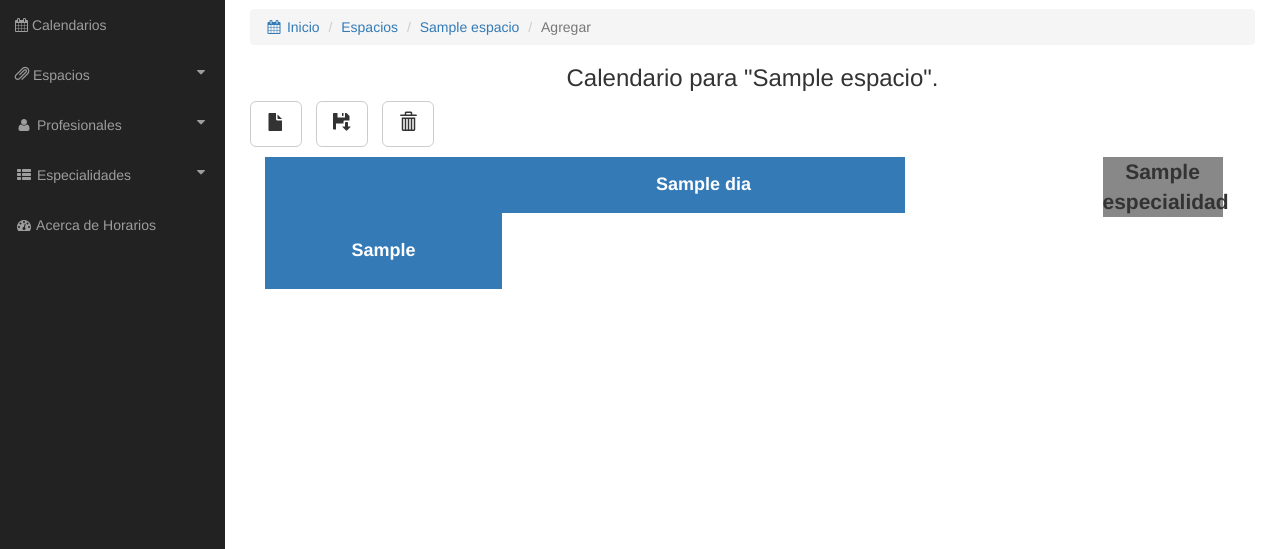
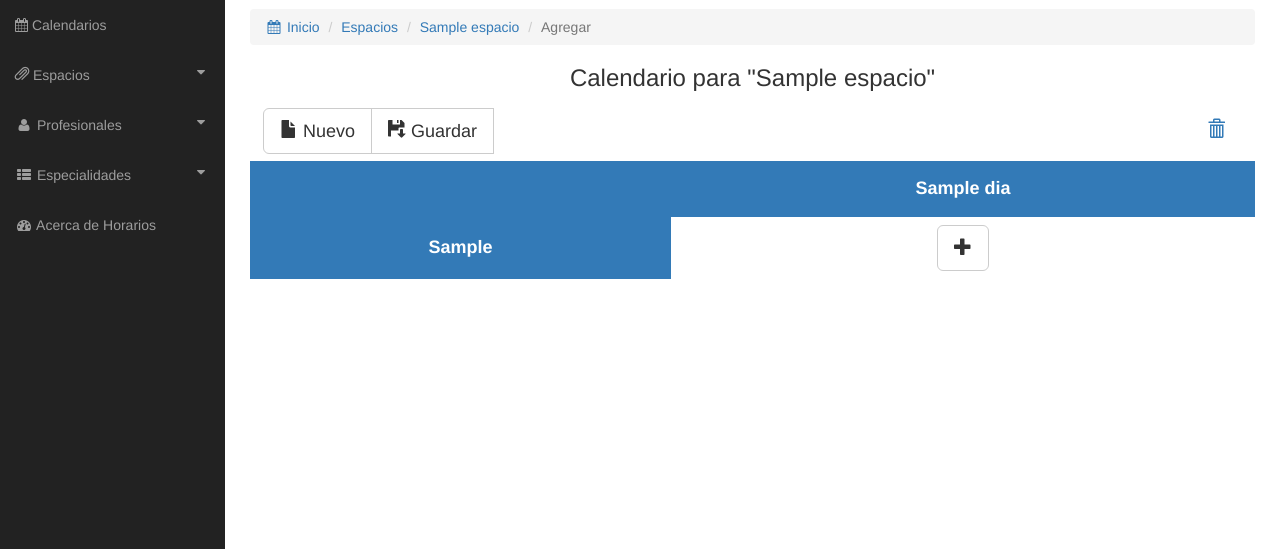
Before and after one commit to yo-alan/horarios, a Django app: template calendario/templates/calendario/add.html in a window 1280 px wide. Shown: the part 51-600 px from the top of the page. Run offline with Django 3.2, Linux system fonts and the light colour scheme; the template is opened without the code that fills it: most values are stand-ins (such as "Sample title", 1, 10 or a date in 2020); some libraries are stand-ins or nearby versions.

Commit message:
Solucioné muchos errores de las vista.

```diff
--- a/calendario/templates/calendario/add.html
+++ b/calendario/templates/calendario/add.html
@@ -4,10 +4,6 @@
 
 {% block head %}
     <script>
-        $(function () {
-            $('[data-toggle="popover"]').popover();
-        });
-
         function allowDrop(ev) {
             ev.preventDefault();
         }
@@ -19,40 +15,6 @@
         function drop(ev) {
 
             ev.preventDefault();
-
-            var coordinadorId = ev.dataTransfer.getData("text");
-            var coordinador = document.getElementById(coordinadorId);
-
-            if(coordinador == null)
-                return;
-
-            if(ev.target.nodeName == 'STRONG' && coordinador.parentNode.nodeName != 'LI'){
-
-                var coordinadorDestino = ev.target.parentNode;
-                var divDestino = coordinadorDestino.parentNode;
-                var divOrigen = coordinador.parentNode;
-
-                divDestino.appendChild(coordinador);
-                divOrigen.appendChild(coordinadorDestino);
-
-            }
-            else if(ev.target.children.length == 0){
-
-                if(ev.target.nodeName == 'STRONG')
-                    return;
-
-                if(coordinador.parentNode.nodeName != 'DIV')
-                    coordinador = coordinador.cloneNode(true);
-
-                //PARA ASIGNAR UN ID HAY QUE COMPROBAR SU UBICACION.
-                coordinador.setAttribute('id', parseInt(ev.target.getAttribute("horario"))*{{ espacio.dias_habiles|length }}+parseInt(ev.target.getAttribute("dia")));
-                coordinador.setAttribute('desde', ev.target.getAttribute('desde'));
-                coordinador.setAttribute('dia', ev.target.getAttribute('dia'));
-
-                ev.target.appendChild(coordinador);
-
-                ev.target.parentNode.style.backgroundColor = coordinador.style.backgroundColor;
-            }
 
         }
 
@@ -99,23 +61,16 @@
             });
         }
 
-        function eliminar(ev){
-            var coordinadorId = ev.dataTransfer.getData("text");
-            var coordinador = document.getElementById(coordinadorId);
-
-            if(coordinador == null)
-                return;
-
-            var nodePadre = coordinador.parentNode;
-
-            if(nodePadre.nodeName == 'DIV'){
-                nodePadre.removeChild(coordinador);
-                nodePadre.parentNode.style.backgroundColor = "white";
-            }
+        function nuevo(){
+            location.reload();
         }
 
-        function nuevo(){
-            location.reload();
+        function seleccionar(){
+
+            var modal = $("#seleccionarEspecialidad");
+
+            modal.modal("show");
+
         }
     </script>
 {% endblock %}
@@ -127,7 +82,7 @@
         <li class="active">Agregar</li>
     </ol>
     <h3 class="text-center">
-        Calendario para "{{ espacio }}".
+        Calendario para "{{ espacio }}"
     </h3>
     <div class="modal fade" id="myModal" tabindex="-1" role="dialog" aria-labelledby="myModalLabel">
         <div class="modal-dialog" role="document">
@@ -148,24 +103,31 @@
             </div>
         </div>
     </div>
-    <ul class="list-inline">
-        <li>
-            <button class="btn btn-lg btn-default" onclick="nuevo()" title="Nuevo calendario...">
-                <i class="glyphicon glyphicon-file"></i>
-            </button>
-        </li>
-        <li>
-            <button class="btn btn-lg btn-default" onclick="guardar()" title="Guardar calendario...">
-                <i class="glyphicon glyphicon-floppy-save"></i>
-            </button>
-        </li>
-        <li>
-            <a id="trash" class="btn btn-lg btn-default" ondrop="eliminar(event)" ondragover="allowDrop(event)" data-toggle="popover" data-trigger="focus" title="Dismissible popover" data-content="iiiiiiiiiiiiiiiiiiiiih">
-                <i class="glyphicon glyphicon-trash"></i>
-            </a>
-        </li>
-    </ul>
-    <div class="col-xs-8">
+    <div class="modal fade" id="seleccionarEspecialidad" tabindex="-1" role="dialog" aria-labelledby="myModalLabel">
+        <div class="modal-dialog" role="document">
+            <div class="modal-content">
+                <div data-toggle="buttons">
+                    {% for coordinador in espacio.coordinadores %}
+                        <label class="btn btn-lg col-xs-6" style="background-color: {{ coordinador.especialidad.color }}">
+                            <input type="checkbox" autocomplete="off"> {{ coordinador.especialidad }}
+                        </label>
+                    {% endfor %}
+                </div>
+            </div>
+        </div>
+    </div>
+    <div class="btn btn-group btn-block">
+        <button class="btn btn-lg btn-default" onclick="nuevo()" title="Nuevo calendario">
+            <i class="glyphicon glyphicon-file"></i> Nuevo
+        </button>
+        <button class="btn btn-lg btn-default" onclick="guardar()" title="Guardar calendario">
+            <i class="glyphicon glyphicon-floppy-save"></i> Guardar
+        </button>
+        <a id="trash" class="btn btn-lg pull-right" ondrop="eliminar(event)" ondragover="allowDrop(event)">
+            <i class="glyphicon glyphicon-trash"></i>
+        </a>
+    </div>
+    <div>
         <table class="table calendario">
             <thead>
                 <tr class="bg-primary">
@@ -188,9 +150,9 @@
                         </td>
                         {% for dia in espacio.dias_habiles %}
                             <td class="text-center">
-                                <div id="{{ hora.hora_desde }}{{ dia.dia }}" dia="{{ dia.dia }}" desde="{{ hora.hora_desde }}" horario="{{ forloop.parentloop.counter0 }}" ondrop="drop(event)" ondragover="allowDrop(event)" class="horario-container">
-
-                                </div>
+                                <button onclick="seleccionar()" class="btn btn-lg btn-default">
+                                    <i class="glyphicon glyphicon-plus"></i>
+                                </button>
                             </td>
                         {% endfor %}
                     </tr>
@@ -198,15 +160,4 @@
             </tbody>
         </table>
     </div>
-    <div class="col-xs-2 pull-right">
-        <ul class="list-unstyled">
-            {% for coordinador in espacio.coordinadores %}
-                <li>
-                    <p id="{{ coordinador.especialidad|cut:" " }}" name="{{ coordinador.id }}" draggable="true" ondragstart="drag(event)" class="lead especialidad text-center" style="background-color: {{ coordinador.especialidad.color }}">
-                        <strong>{{ coordinador.especialidad }}</strong>
-                    </p>
-                </li>
-            {% endfor %}
-        </ul>
-    </div>
 {% endblock %}
--- a/calendario/templates/calendario/espacio/all.html
+++ b/calendario/templates/calendario/espacio/all.html
@@ -74,7 +74,7 @@
                         <td>
                             <div class="btn btn-group btn-block">
                                 <a class="btn btn-default" title="Detalles" href="{% url 'calendario:espacio_detail' espacio.id %}"><i class="glyphicon glyphicon-eye-open"></i></a>
-                                <a class="btn btn-default" title="Estructura" href="{% url 'calendario:espacio_add_horarios' espacio.id %}"><i class="glyphicon glyphicon-time"></i></a>
+                                <a class="btn btn-default" title="Días y horas" href="{% url 'calendario:espacio_add_horarios' espacio.id %}"><i class="glyphicon glyphicon-time"></i></a>
                                 <a class="btn btn-default" title="Especialidades" href="{% url 'calendario:espacio_add_especialidades' espacio.id %}"><i class="glyphicon glyphicon-th-list"></i></a>
                                 <a class="btn btn-default" title="Profesionales" href="{% url 'calendario:espacio_add_profesionales' espacio.id %}"><i class="glyphicon glyphicon-user"></i></a>
                                 {% if espacio.poblacion %}
--- a/calendario/templates/calendario/espacio/detail.html
+++ b/calendario/templates/calendario/espacio/detail.html
@@ -325,7 +325,7 @@
                 </div>
                 <div class="col-xs-12 col-sm-12 col-md-7 col-lg-7">
                 {% if calendario %}
-                    <div class="btn btn-group btn-block">
+                    <div class="btn btn-group">
                         <a class="btn btn-default" title="Ver este calendario" href="{% url 'calendario:detail' calendario.id %}"><i class="glyphicon glyphicon-eye-open"></i> Ver</a>
                         <a class="btn btn-default" title="Editar este calendario" href="{% url 'calendario:edit' calendario.id %}"><i class="glyphicon glyphicon-edit"></i> Editar</a>
                         <a class="btn btn-default" title="Imprimir este calendario" href="{% url 'calendario:imprimir' calendario.id %}" target="_blank"><i class="fa fa-file-pdf-o"></i> Imprimir</a>
```
Also changed, not shown: calendario/templates/calendario/edit.html (+8 -34 lines), calendario/templates/calendario/espacio/add_horarios.html (+4 -4 lines), calendario/templates/calendario/home.html (+4 -4 lines), calendario/templates/calendario/profesional/detail.html (+6 -4 lines).
